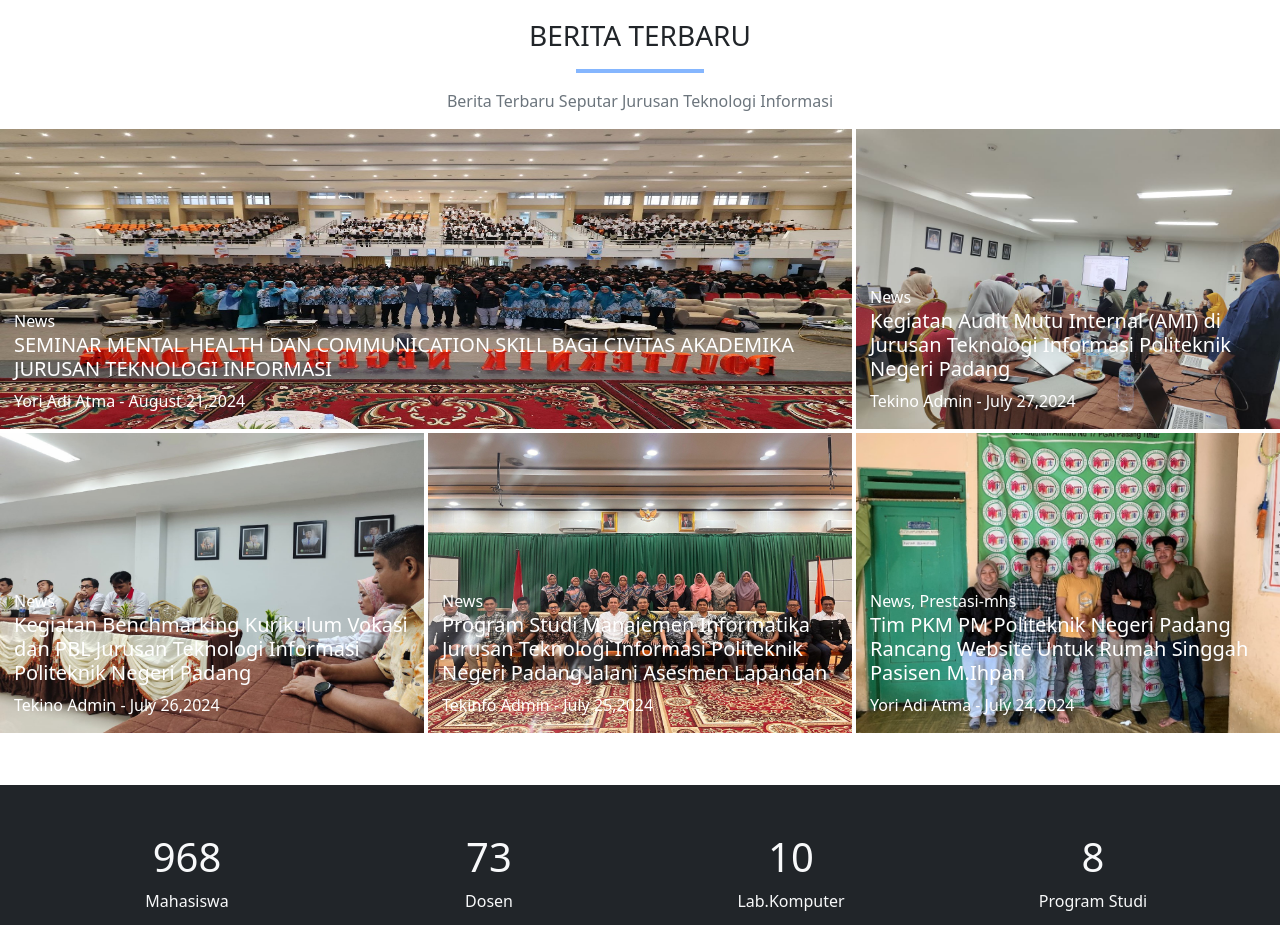
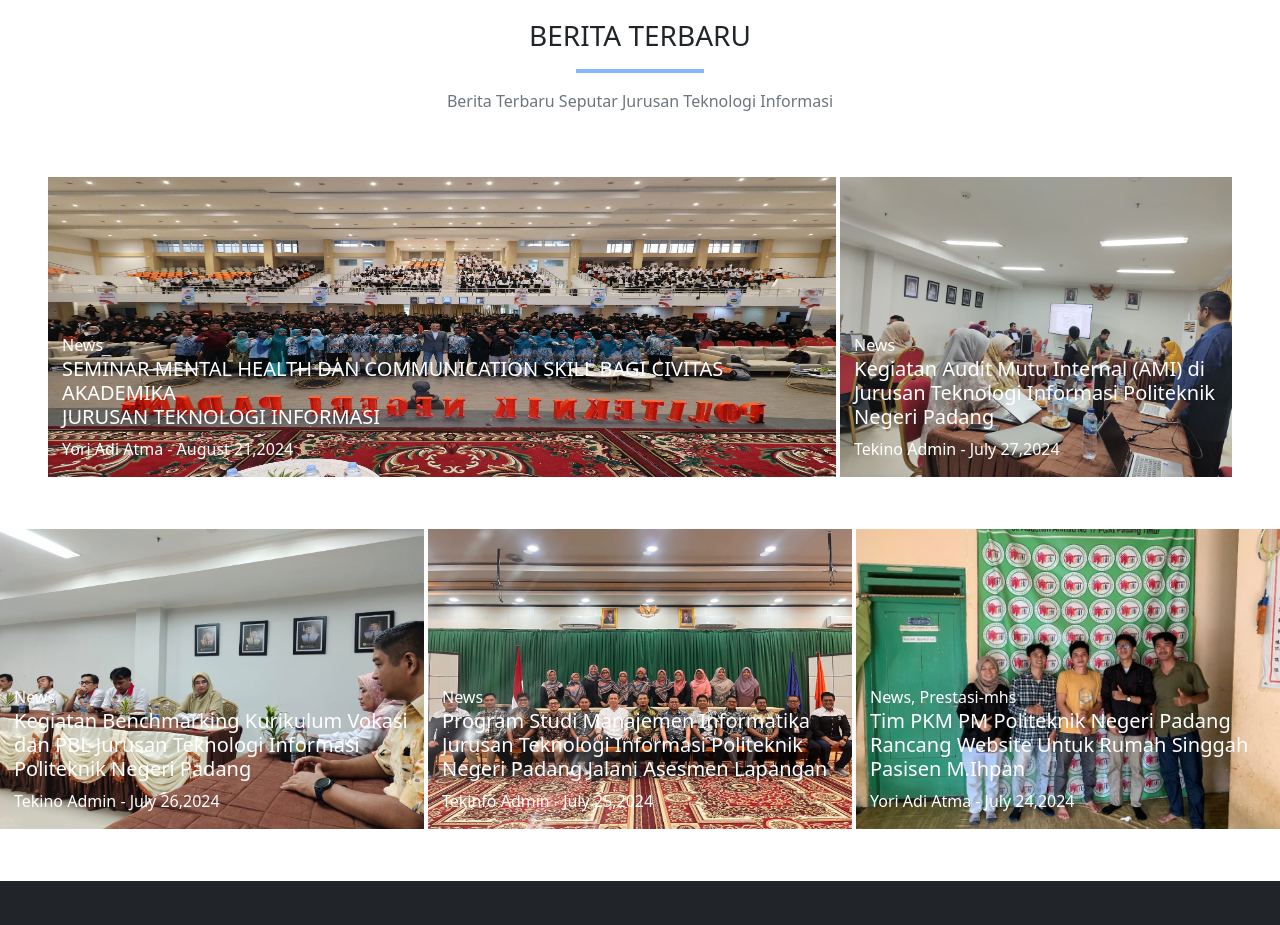
Before and after one commit to Dafa-Aziul/Dafa-Aziul.github.io, a plain HTML site: page index.html in a window 1280 px wide. Shown: the part 2260-3185 px from the top of the page. Drawn offline with nearby package versions, Linux system fonts and the light colour scheme.

Commit message:
Update index.html

```diff
--- a/index.html
+++ b/index.html
@@ -234,7 +234,7 @@
           " width="10%" >
     <p class="text-center mt-3 text-secondary">Berita Terbaru Seputar Jurusan Teknologi Informasi</p>
 
-  <div class="row g-1">
+  <div class="row g-1 p-5">
         <div class="col-sm-8 my-1 position-relative">
           <img src="image/mental health.jpg" class="d-block w-100" height="300" alt="">
           <div class="card-img-overlay d-flex flex-column justify-content-end p-3">
```
